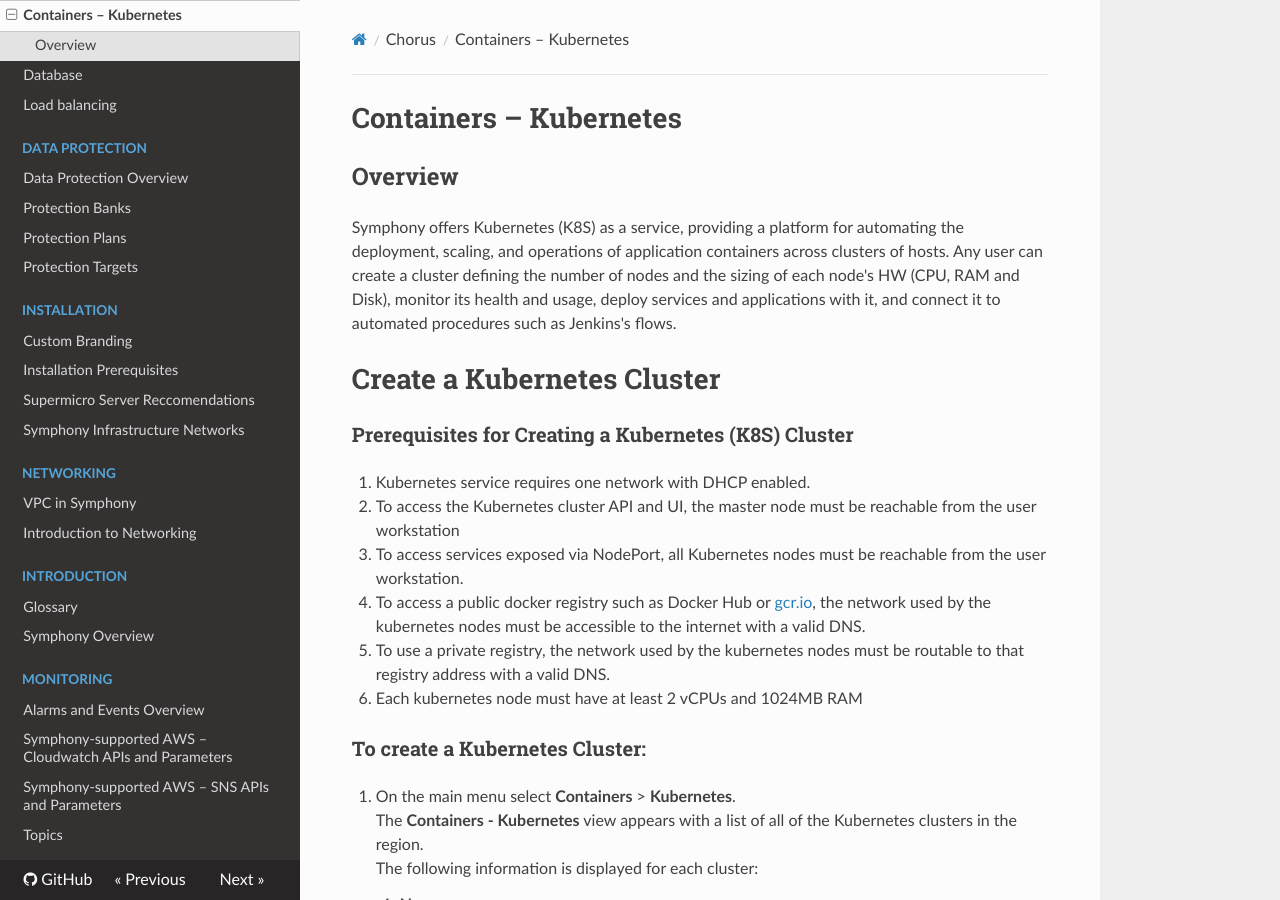
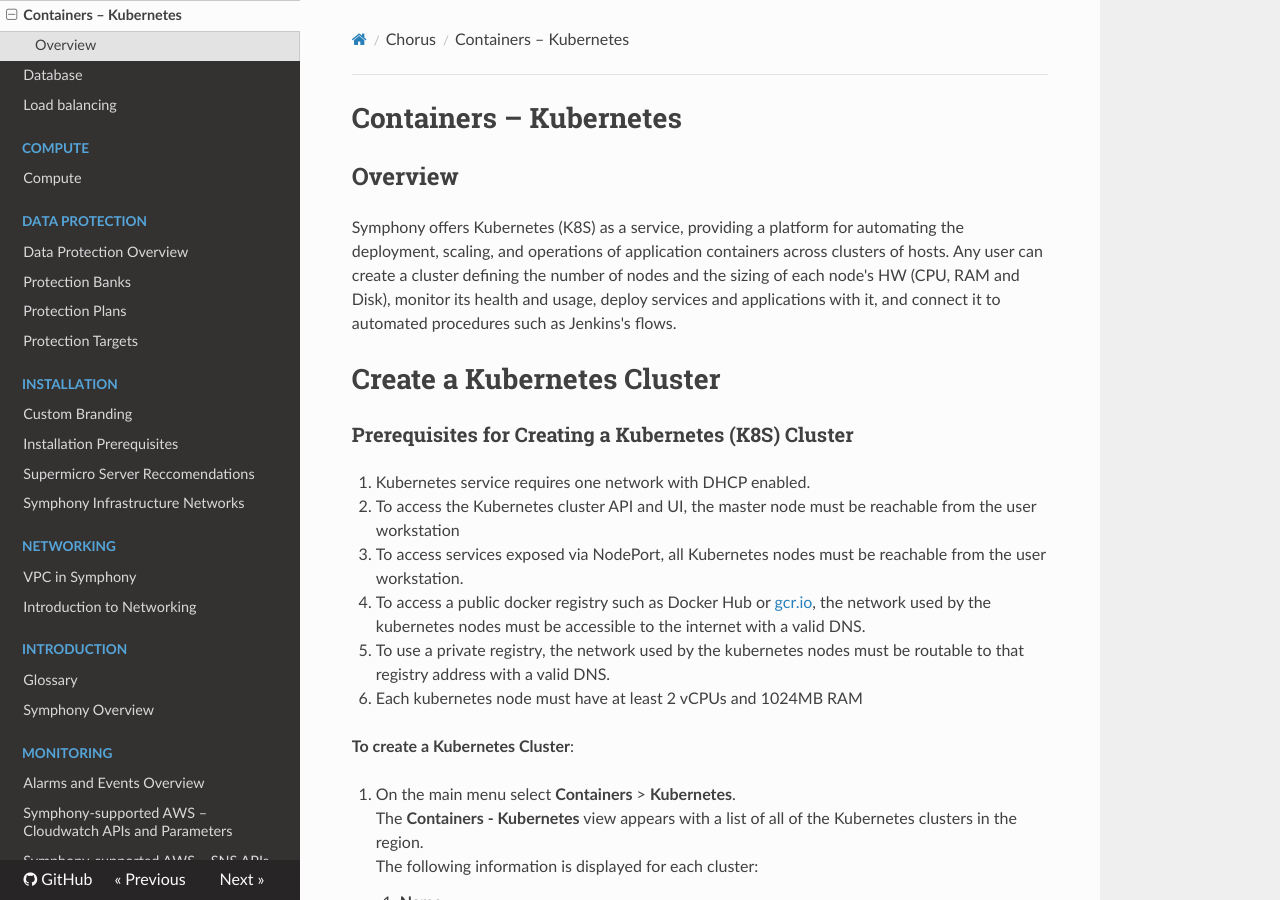
Before and after one commit to ariesyous/stratodocs, an MkDocs documentation site: the page built from docs/Chorus/containers.md, in a window 1280 px wide and 900 px high. Built offline with MkDocs 1.6.1, drawn with Linux system fonts in a browser that asks for light colours; nearby versions of some CDN libraries.

Commit message:
compute and containers

```diff
--- a/docs/Chorus/containers.md
+++ b/docs/Chorus/containers.md
@@ -21,7 +21,7 @@ Symphony offers Kubernetes (K8S) as a service, providing a platform for automati
 6.  Each kubernetes node must have at least 2 vCPUs and 1024MB RAM
 
 
-### **To create a Kubernetes Cluster**:
+**To create a Kubernetes Cluster**:
 
 1.  On the main menu select **Containers** > **Kubernetes**.
     The **Containers - Kubernetes** view appears with a list of all of the Kubernetes clusters in the region.
```
Also changed, not shown: docs/Compute/compute.md (added).
